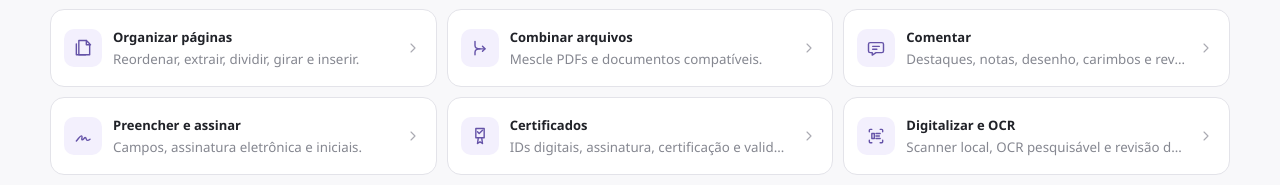
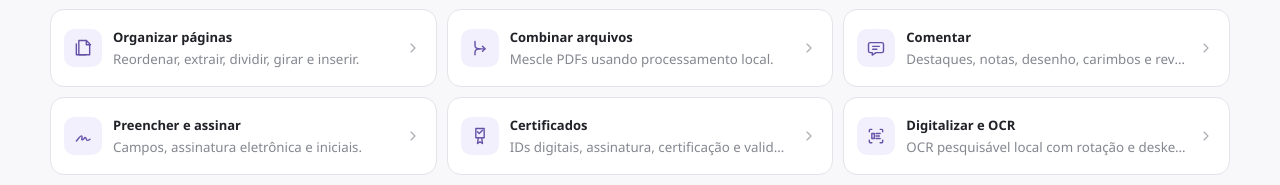
Before and after one commit to gabriell211/Seven-reader, a React (Vite) app: page / in a window 1280 px wide. Shown: the part 1249-1434 px from the top of the page. Built offline with nearby package versions, Linux system fonts and the light colour scheme.

Commit message:
fix: clean TypeScript config and mark real tool capabilities

```diff
--- a/src/data/tools.ts
+++ b/src/data/tools.ts
@@ -8,33 +8,44 @@ export interface ToolDefinition {
   icon: IconName;
   group: "Documento" | "Revisão" | "Segurança" | "Profissional" | "Avançado";
   capability?: CapabilityKey;
+  implemented: boolean;
 }
 
 export const tools: ToolDefinition[] = [
-  { id: "edit", label: "Editar PDF", description: "Texto, imagens, objetos, links e conteúdo.", icon: "edit", group: "Documento", capability: "pdf_engine" },
-  { id: "convert", label: "Converter", description: "PDF, Office, imagens, texto e formatos de publicação.", icon: "convert", group: "Documento" },
-  { id: "create", label: "Criar PDF", description: "Arquivos, imagens, scanner, clipboard e página em branco.", icon: "create", group: "Documento", capability: "pdf_engine" },
-  { id: "organize", label: "Organizar páginas", description: "Reordenar, extrair, dividir, girar e inserir.", icon: "pages", group: "Documento", capability: "pdf_engine" },
-  { id: "combine", label: "Combinar arquivos", description: "Mescle PDFs e documentos compatíveis.", icon: "merge", group: "Documento", capability: "qpdf" },
-  { id: "comment", label: "Comentar", description: "Destaques, notas, desenho, carimbos e revisão.", icon: "comment", group: "Revisão", capability: "pdf_engine" },
-  { id: "fill-sign", label: "Preencher e assinar", description: "Campos, assinatura eletrônica e iniciais.", icon: "sign", group: "Revisão", capability: "pdf_engine" },
-  { id: "certificates", label: "Certificados", description: "IDs digitais, assinatura, certificação e validação.", icon: "certificate", group: "Segurança", capability: "certificates" },
-  { id: "scan-ocr", label: "Digitalizar e OCR", description: "Scanner local, OCR pesquisável e revisão de suspeitas.", icon: "ocr", group: "Documento", capability: "ocr" },
-  { id: "forms", label: "Preparar formulário", description: "AcroForm, campos, validação e ordem de tabulação.", icon: "form", group: "Revisão", capability: "pdf_engine" },
-  { id: "protect", label: "Proteger", description: "Senha, permissões, criptografia e políticas.", icon: "shield", group: "Segurança", capability: "qpdf" },
-  { id: "redact", label: "Redigir", description: "Remoção permanente de conteúdo sensível.", icon: "redact", group: "Segurança", capability: "pdf_engine" },
-  { id: "compare", label: "Comparar arquivos", description: "Diferenças visuais e estruturais entre versões.", icon: "compare", group: "Revisão", capability: "pdf_engine" },
-  { id: "optimize", label: "Otimizar PDF", description: "Compressão, limpeza e auditoria de tamanho.", icon: "compress", group: "Profissional", capability: "ghostscript" },
-  { id: "accessibility", label: "Acessibilidade", description: "Tags, ordem de leitura e verificação.", icon: "accessibility", group: "Profissional", capability: "pdf_engine" },
-  { id: "print-production", label: "Produção de impressão", description: "Preflight, cores, sangria e separações.", icon: "print", group: "Profissional", capability: "printing" },
-  { id: "automation", label: "Ações guiadas", description: "Fluxos repetíveis e processamento em lote.", icon: "automation", group: "Profissional" },
-  { id: "javascript", label: "JavaScript e ações PDF", description: "Inspeção controlada; execução automática desativada.", icon: "lock", group: "Avançado", capability: "pdf_engine" },
-  { id: "portfolio", label: "Portfólios PDF", description: "Coleções e anexos preservados.", icon: "attachment", group: "Avançado", capability: "pdf_engine" },
-  { id: "layers", label: "Camadas", description: "OCG, visibilidade e propriedades.", icon: "layers", group: "Avançado", capability: "pdf_engine" },
-  { id: "articles", label: "Artigos PDF", description: "Threads de leitura e navegação.", icon: "bookmark", group: "Avançado", capability: "pdf_engine" },
-  { id: "catalog", label: "Índices e catálogo", description: "Índice local e pesquisa em coleções.", icon: "search", group: "Avançado" },
-  { id: "rich-media", label: "Rich Media", description: "Inspeção e preservação com execução segura.", icon: "attachment", group: "Avançado", capability: "pdf_engine" },
-  { id: "three-d", label: "3D", description: "Conteúdo U3D/PRC quando suportado.", icon: "layers", group: "Avançado", capability: "pdf_engine" },
-  { id: "shared-review", label: "Revisão compartilhada", description: "Importação e exportação de comentários.", icon: "comment", group: "Avançado", capability: "pdf_engine" },
-  { id: "geospatial", label: "Geoespacial", description: "Medição e dados geoespaciais do documento.", icon: "pages", group: "Avançado", capability: "pdf_engine" },
+  { id: "edit", label: "Editar PDF", description: "Texto, imagens, objetos, links e conteúdo.", icon: "edit", group: "Documento", capability: "pdf_engine", implemented: false },
+  { id: "convert", label: "Converter", description: "PDF, Office, imagens, texto e formatos de publicação.", icon: "convert", group: "Documento", capability: "office", implemented: false },
+  { id: "create", label: "Criar PDF", description: "Arquivos, imagens, scanner, clipboard e página em branco.", icon: "create", group: "Documento", capability: "pdf_engine", implemented: false },
+  { id: "organize", label: "Organizar páginas", description: "Reordenar, extrair, dividir, girar e inserir.", icon: "pages", group: "Documento", capability: "pdf_engine", implemented: false },
+  { id: "combine", label: "Combinar arquivos", description: "Mescle PDFs usando processamento local.", icon: "merge", group: "Documento", capability: "qpdf", implemented: true },
+  { id: "comment", label: "Comentar", description: "Destaques, notas, desenho, carimbos e revisão.", icon: "comment", group: "Revisão", capability: "pdf_engine", implemented: false },
+  { id: "fill-sign", label: "Preencher e assinar", description: "Campos, assinatura eletrônica e iniciais.", icon: "sign", group: "Revisão", capability: "pdf_engine", implemented: false },
+  { id: "certificates", label: "Certificados", description: "IDs digitais, assinatura, certificação e validação.", icon: "certificate", group: "Segurança", capability: "certificates", implemented: false },
+  { id: "scan-ocr", label: "Digitalizar e OCR", description: "OCR pesquisável local com rotação e deskew.", icon: "ocr", group: "Documento", capability: "ocr", implemented: true },
+  { id: "forms", label: "Preparar formulário", description: "AcroForm, campos, validação e ordem de tabulação.", icon: "form", group: "Revisão", capability: "pdf_engine", implemented: false },
+  { id: "protect", label: "Proteger", description: "Senha, permissões, criptografia e políticas.", icon: "shield", group: "Segurança", capability: "qpdf", implemented: false },
+  { id: "redact", label: "Redigir", description: "Remoção permanente de conteúdo sensível.", icon: "redact", group: "Segurança", capability: "pdf_engine", implemented: false },
+  { id: "compare", label: "Comparar arquivos", description: "Diferenças visuais e estruturais entre versões.", icon: "compare", group: "Revisão", capability: "pdf_engine", implemented: false },
+  { id: "optimize", label: "Otimizar PDF", description: "Compressão local com presets de qualidade.", icon: "compress", group: "Profissional", capability: "ghostscript", implemented: true },
+  { id: "accessibility", label: "Acessibilidade", description: "Tags, ordem de leitura e verificação.", icon: "accessibility", group: "Profissional", capability: "pdf_engine", implemented: false },
+  { id: "print-production", label: "Produção de impressão", description: "Preflight, cores, sangria e separações.", icon: "print", group: "Profissional", capability: "printing", implemented: false },
+  { id: "automation", label: "Ações guiadas", description: "Fluxos repetíveis e processamento em lote.", icon: "automation", group: "Profissional", implemented: false },
+  { id: "javascript", label: "JavaScript e ações PDF", description: "Inspeção controlada; execução automática desativada.", icon: "lock", group: "Avançado", capability: "pdf_engine", implemented: false },
+  { id: "portfolio", label: "Portfólios PDF", description: "Coleções e anexos preservados.", icon: "attachment", group: "Avançado", capability: "pdf_engine", implemented: false },
+  { id: "layers", label: "Camadas", description: "OCG, visibilidade e propriedades.", icon: "layers", group: "Avançado", capability: "pdf_engine", implemented: false },
+  { id: "articles", label: "Artigos PDF", description: "Threads de leitura e navegação.", icon: "bookmark", group: "Avançado", capability: "pdf_engine", implemented: false },
+  { id: "catalog", label: "Índices e catálogo", description: "Índice local e pesquisa em coleções.", icon: "search", group: "Avançado", implemented: false },
+  { id: "rich-media", label: "Rich Media", description: "Inspeção e preservação com execução segura.", icon: "attachment", group: "Avançado", capability: "pdf_engine", implemented: false },
+  { id: "three-d", label: "3D", description: "Conteúdo U3D/PRC quando suportado.", icon: "layers", group: "Avançado", capability: "pdf_engine", implemented: false },
+  { id: "shared-review", label: "Revisão compartilhada", description: "Importação e exportação de comentários.", icon: "comment", group: "Avançado", capability: "pdf_engine", implemented: false },
+  { id: "geospatial", label: "Geoespacial", description: "Medição e dados geoespaciais do documento.", icon: "pages", group: "Avançado", capability: "pdf_engine", implemented: false },
 ];
+
+export function canRunTool(
+  id: ToolId,
+  capabilities: import("../types").Capabilities | null,
+): boolean {
+  const tool = tools.find((item) => item.id === id);
+  if (!tool?.implemented) return false;
+  if (!tool.capability) return true;
+  return Boolean(capabilities?.[tool.capability]?.available);
+}
--- a/src/lib/native.ts
+++ b/src/lib/native.ts
@@ -1,5 +1,11 @@
 import { convertFileSrc, invoke } from "@tauri-apps/api/core";
-import type { Capabilities, DocumentSummary, RenderResult } from "../types";
+import type {
+  Capabilities,
+  DocumentSummary,
+  JobStart,
+  RenderResult,
+  SearchHit,
+} from "../types";
 
 declare global {
   interface Window {
@@ -31,17 +37,38 @@ export async function renderPage(
   return invoke<RenderResult>("render_page", { documentId, pageIndex, targetWidth });
 }
 
-export async function searchDocument(
-  documentId: string,
-  query: string,
-): Promise<Array<{ pageIndex: number; excerpt: string; occurrences: number }>> {
-  return invoke("search_document", { documentId, query });
+export async function searchDocument(documentId: string, query: string): Promise<SearchHit[]> {
+  return invoke<SearchHit[]>("search_document", { documentId, query });
 }
 
 export async function saveCopy(documentId: string, destination: string): Promise<void> {
   await invoke("save_document_as", { documentId, destination });
 }
 
+export async function startCombine(inputs: string[], output: string): Promise<JobStart> {
+  return invoke<JobStart>("start_combine_documents", { inputs, output });
+}
+
+export async function startOcr(
+  input: string,
+  output: string,
+  language = "por+eng",
+): Promise<JobStart> {
+  return invoke<JobStart>("start_ocr", { input, output, language });
+}
+
+export async function startOptimize(
+  input: string,
+  output: string,
+  preset = "default",
+): Promise<JobStart> {
+  return invoke<JobStart>("start_optimize_pdf", { input, output, preset });
+}
+
+export async function cancelJob(jobId: string): Promise<void> {
+  await invoke("cancel_job", { jobId });
+}
+
 export function nativeAssetUrl(path: string): string {
   return isNativeDesktop() ? convertFileSrc(path) : path;
 }
--- a/tsconfig.node.json
+++ b/tsconfig.node.json
@@ -7,7 +7,5 @@
     "allowImportingTsExtensions": true,
     "noEmit": true
   },
-  "include": [
-    "vite.config.ts"
-  ]
-}\n
+  "include": ["vite.config.ts"]
+}
```
Also changed, not shown: src/types.ts (+20 -0 lines).
